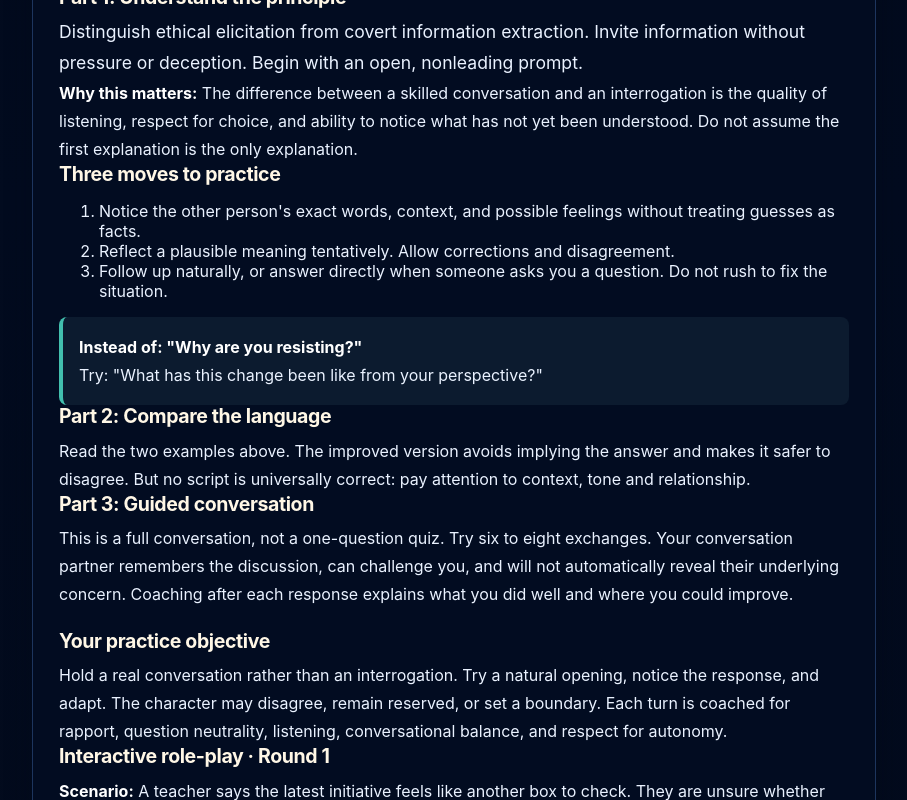
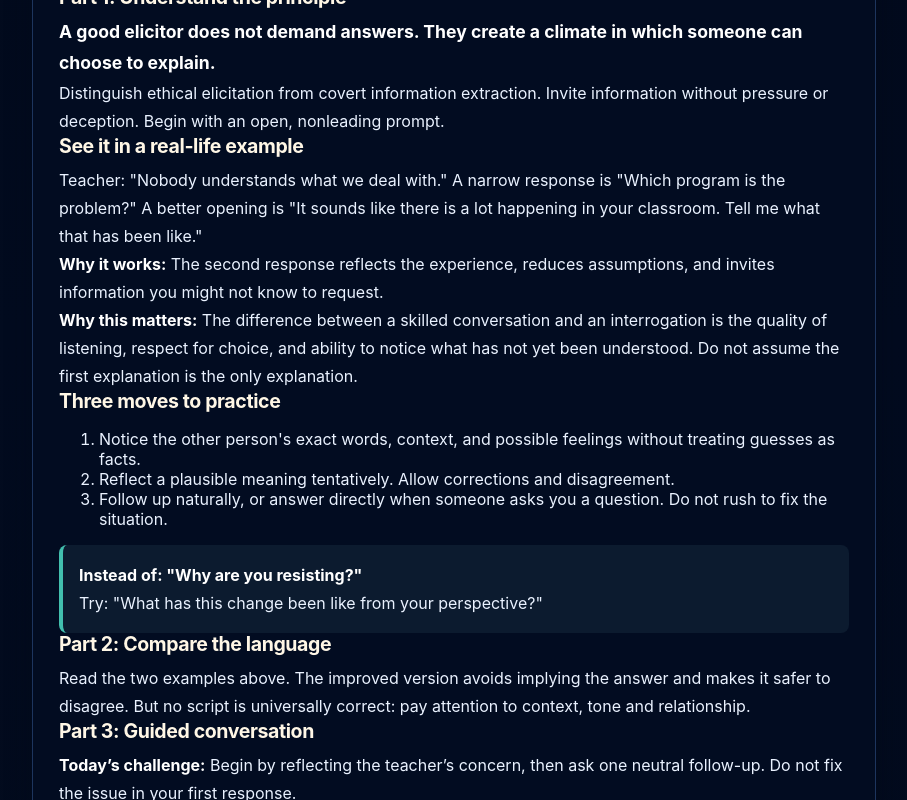
Before and after one commit to DrRobF/rob-furman-portfolio, a Next.js app: page /human-equation-suite/conversation-mastery in a window 1280 px wide. Shown: the part 1200-2000 px from the top of the page, without its empty margins (334-1241 px from the left). Built offline with nearby package versions, Linux system fonts and the light colour scheme.

Commit message:
Expand opening lessons with specific explanations and modeled conversations

```diff
--- a/app/human-equation-suite/conversation-mastery/page.js
+++ b/app/human-equation-suite/conversation-mastery/page.js
@@ -11,6 +11,11 @@ const weeks = [
   ['Mastery in Action',['Leadership and Staff Conversations','Parent and Family Conversations','Business and Sales Discovery','Social Conversations and Connection','Ethical Persuasion and Influence','Interviewing and Fact-Finding','Multiple-Technique Simulation','Final Practical Examination','Personal Mastery Plan']]
 ];
 const lessons=weeks.flatMap(([week,days],w)=>days.map((title,i)=>({day:weeks.slice(0,w).reduce((n,x)=>n+x[1].length,0)+i+1,title,week})));
+const detailedTeaching=[
+ {hook:'A good elicitor does not demand answers. They create a climate in which someone can choose to explain.',model:'Teacher: "Nobody understands what we deal with." A narrow response is "Which program is the problem?" A better opening is "It sounds like there is a lot happening in your classroom. Tell me what that has been like."',why:'The second response reflects the experience, reduces assumptions, and invites information you might not know to request.',tryThis:'Begin by reflecting the teacher’s concern, then ask one neutral follow-up. Do not fix the issue in your first response.'},
+ {hook:'More disclosure is not necessarily more trust. Trust includes the freedom not to share.',model:'Stranger: "The conferences just do not feel the same." A premature response is "Are you burned out?" A better one is "Sounds like something about the experience has changed for you."',why:'The second is a tentative complex reflection. The person may confirm it, correct it, or say nothing. All three are useful signals.',tryThis:'Answer direct questions honestly, reciprocate naturally, and match your next question to the amount of trust already earned.'},
+ {hook:'Authentic rapport is not constant agreement. It is a consistent, respectful way of showing up.',model:'Colleague: "These initiatives never last." Instead of agreeing to be liked, try "You have seen a lot of changes come through. What has made some of them more useful than others?"',why:'The response takes the person seriously without pretending to share a conclusion.',tryThis:'Make a genuine connection without flattery, forced humor, or pretending to agree.'}
+];
 const personae=[
  'Ms. Carter is a dedicated teacher who supports some initiatives, but feels her instructional decisions are mistrusted following a critical lesson-plan email. She initially complains about paperwork. Reveal the email gradually, if rapport develops.',
  'Daniel has taught for twenty years. At a conference he is polite and reserved, disillusioned with shallow professional development, and privately considering mentoring or curriculum work. He still loves students and fears losing his teacher identity.',
@@ -56,6 +61,7 @@ export default function ConversationMastery(){
  const principle=principles[(day-1)%7];
  const example=examples[(day-1)%7];
  const scenario=contexts[(day-1)%7];
+ const teaching=detailedTeaching[day-1]||{hook:principle,model:example[0]+' '+example[1],why:'Responding to what was said while preserving space for correction helps you learn rather than assume.',tryThis:'Demonstrate today’s technique across several conversational turns; notice when it helps and when it does not.'};
  const persona=personae[(day-1)%7];
  const rounds=messages.filter(m=>m.role==='user').length;
  const finishDay=()=>{if(done.includes(day)){setDone(x=>x.filter(d=>d!==day));return;}setDone(x=>[...x,day]);const score=scores[day];if(!Number.isFinite(score))return;const delta=Math.max(-0.5,Math.min(0.5,(score-75)/50));const impact=['humanAwareness','trustConstruction','realityAnchoring'].map(id=>addFactorImpact(id,delta,0.3,delta<0?'risk':'positive','Simulated conversation coaching'));saveEvidenceEvent(createEvidenceEvent({sourceType:'conversation_mastery',sourceId:'day-'+day,sourceLabel:'Conversation Mastery Day '+day,factorImpacts:impact,evidenceType:'ai_practice_heuristic',weight:0.2,summary:'Low-confidence conversation practice score '+score+'/100'}));};
@@ -95,9 +101,9 @@ export default function ConversationMastery(){
  </section>
  <section className="card help-suite-panel" style={{padding:26}}>
  <p className="eyebrow">DAY {day} / 30</p><h2>{lesson.title}</h2>
- <h3>Part 1: Understand the principle</h3><p style={{fontSize:'1.1rem'}}>{principle}</p><p><strong>Why this matters:</strong> The difference between a skilled conversation and an interrogation is the quality of listening, respect for choice, and ability to notice what has not yet been understood. Do not assume the first explanation is the only explanation.</p><h3>Three moves to practice</h3><ol><li>Notice the other person's exact words, context, and possible feelings without treating guesses as facts.</li><li>Reflect a plausible meaning tentatively. Allow corrections and disagreement.</li><li>Follow up naturally, or answer directly when someone asks you a question. Do not rush to fix the situation.</li></ol>
+ <h3>Part 1: Understand the principle</h3><p style={{fontSize:'1.1rem'}}><strong>{teaching.hook}</strong></p><p>{principle}</p><h3>See it in a real-life example</h3><p>{teaching.model}</p><p><strong>Why it works:</strong> {teaching.why}</p><p><strong>Why this matters:</strong> The difference between a skilled conversation and an interrogation is the quality of listening, respect for choice, and ability to notice what has not yet been understood. Do not assume the first explanation is the only explanation.</p><h3>Three moves to practice</h3><ol><li>Notice the other person's exact words, context, and possible feelings without treating guesses as facts.</li><li>Reflect a plausible meaning tentatively. Allow corrections and disagreement.</li><li>Follow up naturally, or answer directly when someone asks you a question. Do not rush to fix the situation.</li></ol>
  <div style={{padding:16,borderLeft:'4px solid #42bfae',background:'rgba(95,160,170,.10)',borderRadius:8}}><p><strong>{example[0]}</strong></p><p>{example[1]}</p></div>
- <h3>Part 2: Compare the language</h3><p>Read the two examples above. The improved version avoids implying the answer and makes it safer to disagree. But no script is universally correct: pay attention to context, tone and relationship.</p><h3>Part 3: Guided conversation</h3><p>This is a full conversation, not a one-question quiz. Try six to eight exchanges. Your conversation partner remembers the discussion, can challenge you, and will not automatically reveal their underlying concern. Coaching after each response explains what you did well and where you could improve.</p><h3 style={{marginTop:22}}>Your practice objective</h3><p>Hold a real conversation rather than an interrogation. Try a natural opening, notice the response, and adapt. The character may disagree, remain reserved, or set a boundary. Each turn is coached for rapport, question neutrality, listening, conversational balance, and respect for autonomy.</p>
+ <h3>Part 2: Compare the language</h3><p>Read the two examples above. The improved version avoids implying the answer and makes it safer to disagree. But no script is universally correct: pay attention to context, tone and relationship.</p><h3>Part 3: Guided conversation</h3><p><strong>Today’s challenge:</strong> {teaching.tryThis}</p><p>This is a full conversation, not a one-question quiz. Try six to eight exchanges. Your conversation partner remembers the discussion, can challenge you, and will not automatically reveal their underlying concern. Coaching after each response explains what you did well and where you could improve.</p><h3 style={{marginTop:22}}>Your practice objective</h3><p>Hold a real conversation rather than an interrogation. Try a natural opening, notice the response, and adapt. The character may disagree, remain reserved, or set a boundary. Each turn is coached for rapport, question neutrality, listening, conversational balance, and respect for autonomy.</p>
  <h3>Interactive role-play · Round {rounds+1}</h3><p><strong>Scenario:</strong> {scenario}</p>
  <div aria-live="polite" style={{display:'grid',gap:12,margin:'16px 0'}}>
  {messages.length===0?<div style={{padding:16,borderRadius:10,background:'rgba(95,160,170,.10)'}}><strong>Conversation partner:</strong> “{day===1?'Every week there seems to be another initiative and more paperwork.':day===2?'There are so many conference sessions to choose from.':'I’m not entirely sure what to make of all this yet.'}”<p>Your move. What would you say naturally?</p></div>:null}
```
